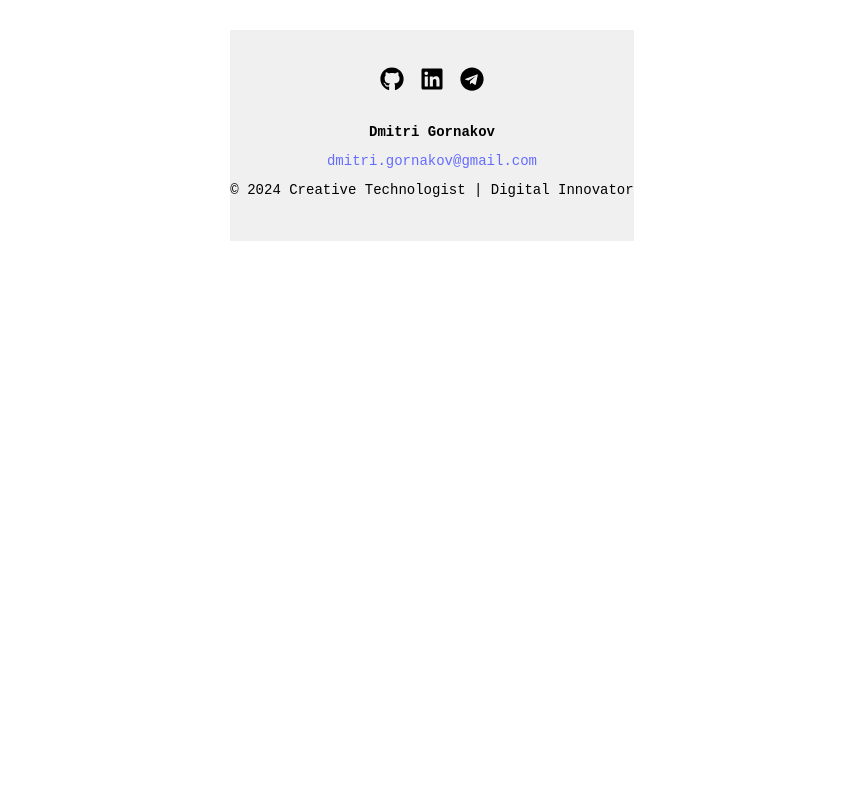
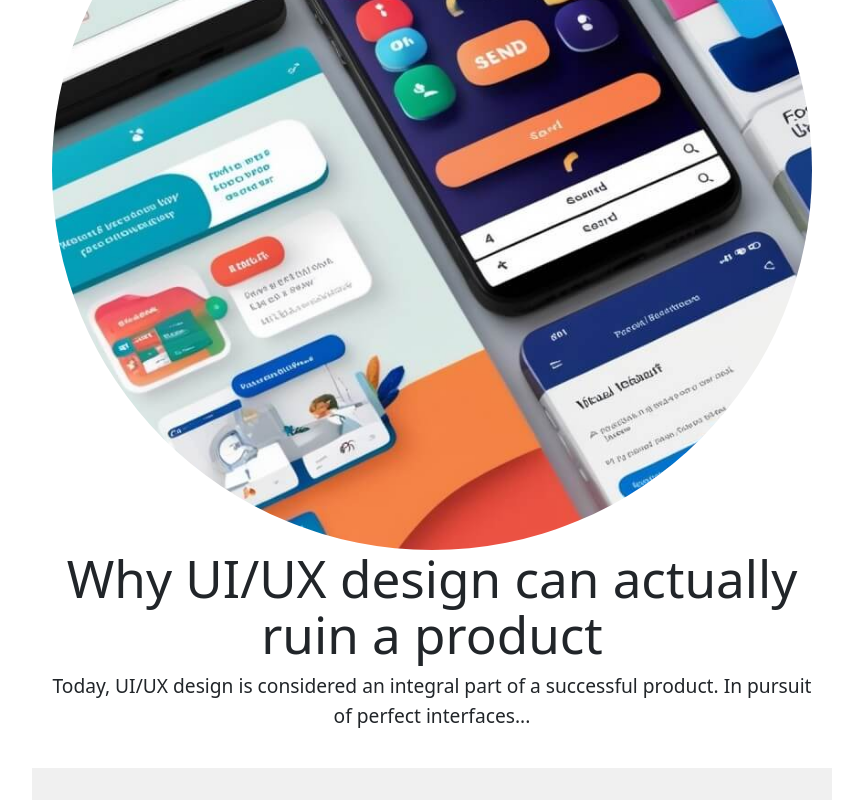
Before and after one commit to visualGravitySense/personal-creative-website, a React (Vite) app: page /testimonial/1 in a window 1280 px wide. Shown: the part 300-1100 px from the top of the page, without its empty margins (208-1071 px from the left). Before the commit the page ends 800 px from the top, so only its background shows below. Built offline with nearby package versions, Linux system fonts and the light colour scheme.

Commit message:
blog-pages(testimonials)

```diff
--- a/src/App.jsx
+++ b/src/App.jsx
@@ -18,6 +18,8 @@ import Header from "./components/Header";
 import Footer from "./components/Footer";
 // import './App.css';
 import './App.scss';
+import TestimonialDetail from './TestimonialDetail';
+
 
 function App() {
 
@@ -37,6 +39,7 @@ function App() {
       </div>
       <Routes>
         <Route path="/" element={<Home theme={theme} toggleTheme={toggleTheme} />} />
+        <Route path="/testimonial/:id" element={<TestimonialDetail />} />
         <Route path="/courses" element={<Courses theme={theme} toggleTheme={toggleTheme} />} />
         <Route path="/about" element={<About theme={theme} toggleTheme={toggleTheme} />} />
         <Route path="/favourites" element={<Favourites theme={theme} toggleTheme={toggleTheme} />} />
--- /dev/null
+++ b/src/TestimonialDetail.jsx
@@ -0,0 +1,44 @@
+import React from "react";
+import { useParams } from "react-router-dom";
+
+const testimonials = [
+  {
+    id: 1,
+    name: "Why UI/UX design can actually ruin a product",
+    content:
+      "Today, UI/UX design is considered an integral part of a successful product. In pursuit of perfect interfaces...",
+    image: "/src/assets/uiux-bugs.jpeg",
+  },
+  {
+    id: 2,
+    name: "Miro and Obsidian to work effectively on projects",
+    content:
+      "In the world of creative technologies, where every detail and idea matters...",
+    image: "/src/assets/miro-obsidian.jpeg",
+  },
+];
+
+const TestimonialDetail = () => {
+  const { id } = useParams();
+  const testimonial = testimonials.find((t) => t.id === parseInt(id));
+
+  return (
+    <div className="testimonial-detail">
+      {testimonial ? (
+        <>
+          <img
+            src={testimonial.image}
+            alt={testimonial.name}
+            className="testimonial-image"
+          />
+          <h1>{testimonial.name}</h1>
+          <p>{testimonial.content}</p>
+        </>
+      ) : (
+        <p>Testimonial not found.</p>
+      )}
+    </div>
+  );
+};
+
+export default TestimonialDetail;
--- a/src/components/StudentTestimonials.css
+++ b/src/components/StudentTestimonials.css
@@ -94,3 +94,24 @@
   .testimonials-section.dark-mode .testimonial-image {
     border: 2px solid #f0f0f0;
   }
+
+  .testimonial-detail {
+    max-width: 800px;
+    margin: 0 auto;
+    padding: 20px;
+  }
+
+  .testimonial-image {
+    width: 100%;
+    height: auto;
+  }
+
+  h1 {
+    font-size: 2rem;
+    margin-top: 20px;
+  }
+
+  p {
+    font-size: 1.2rem;
+    line-height: 1.6;
+  }
--- a/src/components/StudentTestimonials.jsx
+++ b/src/components/StudentTestimonials.jsx
@@ -1,25 +1,34 @@
-import React, { useEffect, useState, button } from 'react';
-import './StudentTestimonials.css';
+import React, { useEffect, useState, button } from "react";
+import "./StudentTestimonials.css";
+import { Link } from "react-router-dom";
 
 const StudentTestimonials = ({ theme }) => {
   const [testimonials] = useState([
     {
-      name: 'Why UI/UX design can actually ruin a product',
-      description: 'Today, UI/UX design is considered an integral part of a successful product. In pursuit of perfect interfaces, many companies forget about the main goal.',
-      image: '/src/assets/uiux-bugs.jpeg',
-      link: 'https://teletype.in/@dmitrigornakov/ghXZfnKJZum',
+      id: 1,
+      name: "Why UI/UX design can actually ruin a product",
+      description:
+        "Today, UI/UX design is considered an integral part of a successful product. In pursuit of perfect interfaces, many companies forget about the main goal.",
+      image: "/src/assets/uiux-bugs.jpeg",
+      content:
+        "In pursuit of perfect interfaces, many companies forget about the main goal...", // Full content for the detail page
+
+      // link: 'https://teletype.in/@dmitrigornakov/ghXZfnKJZum',
       // instructor: 'Dmitri Gornakov',
       // image: '/src/assets/crypto-data.png',
     },
     {
-      name: 'Miro and Obsidian to work effectively on projects',
-      description: 'In the world of creative technologies, where every detail and idea matters, effective tools for organizing information and collaborating can be a real find.',
-      image: '/src/assets/miro-obsidian.jpeg',
-      link: 'https://teletype.in/@dmitrigornakov/ghXZfnKJZum',
+      id: 2,
+      name: "Miro and Obsidian to work effectively on projects",
+      description:
+        "In the world of creative technologies, where every detail and idea matters, effective tools for organizing information and collaborating can be a real find.",
+      image: "/src/assets/miro-obsidian.jpeg",
+      content:
+        "Effective tools for organizing information and collaborating can be a real find...",
+      // link: 'https://teletype.in/@dmitrigornakov/ghXZfnKJZum',
       // instructor: 'Dmitri Gornakov',
       // image: '/src/assets/crypto-data.png',
     },
-
   ]);
 
   return (
@@ -27,21 +36,16 @@ const StudentTestimonials = ({ theme }) => {
       <div className="testimonials-container">
         <h2>Blog</h2>
         <div className="testimonials-content">
-          {testimonials.map((testimonial, index) => (
-            <div key={index} className="testimonial-item">
+          {testimonials.map((testimonial) => (
+            <div key={testimonial.id} className="testimonial-item">
               <img src={testimonial.image} alt={testimonial.name} className="testimonial-image" />
               <div className="testimonial-info">
-              <br></br>
                 <h3>{testimonial.name}</h3>
-                {/* <p className="testimonial-course">{testimonial.course}</p> */}
                 <p>{testimonial.description}</p>
-                {/* <button className="btn-learn-more">Read</button> */}
-
-                <a href={testimonial.link} target="_blank" rel="noopener noreferrer">
-                  <button className="btn-learn-more">Read</button>
-                </a>
-
-
+                {/* Link to the testimonial detail page */}
+                <Link to={`/testimonial/${testimonial.id}`}>
+                  <button className="btn-learn-more">Read More</button>
+                </Link>
               </div>
             </div>
           ))}
--- /dev/null
+++ b/src/components/TestimonialDetail.jsx
@@ -0,0 +1,44 @@
+import React from "react";
+import { useParams } from "react-router-dom";
+
+const testimonials = [
+  {
+    id: 1,
+    name: "Why UI/UX design can actually ruin a product",
+    content:
+      "Today, UI/UX design is considered an integral part of a successful product. In pursuit of perfect interfaces...",
+    image: "/src/assets/uiux-bugs.jpeg",
+  },
+  {
+    id: 2,
+    name: "Miro and Obsidian to work effectively on projects",
+    content:
+      "In the world of creative technologies, where every detail and idea matters...",
+    image: "/src/assets/miro-obsidian.jpeg",
+  },
+];
+
+const TestimonialDetail = () => {
+  const { id } = useParams();
+  const testimonial = testimonials.find((t) => t.id === parseInt(id));
+
+  return (
+    <div className="testimonial-detail">
+      {testimonial ? (
+        <>
+          <img
+            src={testimonial.image}
+            alt={testimonial.name}
+            className="testimonial-image"
+          />
+          <h1>{testimonial.name}</h1>
+          <p>{testimonial.content}</p>
+        </>
+      ) : (
+        <p>Testimonial not found.</p>
+      )}
+    </div>
+  );
+};
+
+export default TestimonialDetail;
--- a/src/pages/Home.jsx
+++ b/src/pages/Home.jsx
@@ -16,7 +16,7 @@ const Home = ({ theme, toggleTheme }) => {
       <AboutSection theme={theme} />
       <PopularCourses theme={theme} />
       <PromoBanners theme={theme} />
-      {/* <StudentTestimonials theme={theme} /> // BLOG */}
+      <StudentTestimonials theme={theme} />
       {/* <FeaturedCourses theme={theme} toggleTheme={toggleTheme} /> */}
       {/* <CourseCategories theme={theme} /> */}
       {/* Promo blocks, banners, platform info, etc. */}
```
Also changed, not shown: src/assets/hero-group.png.
